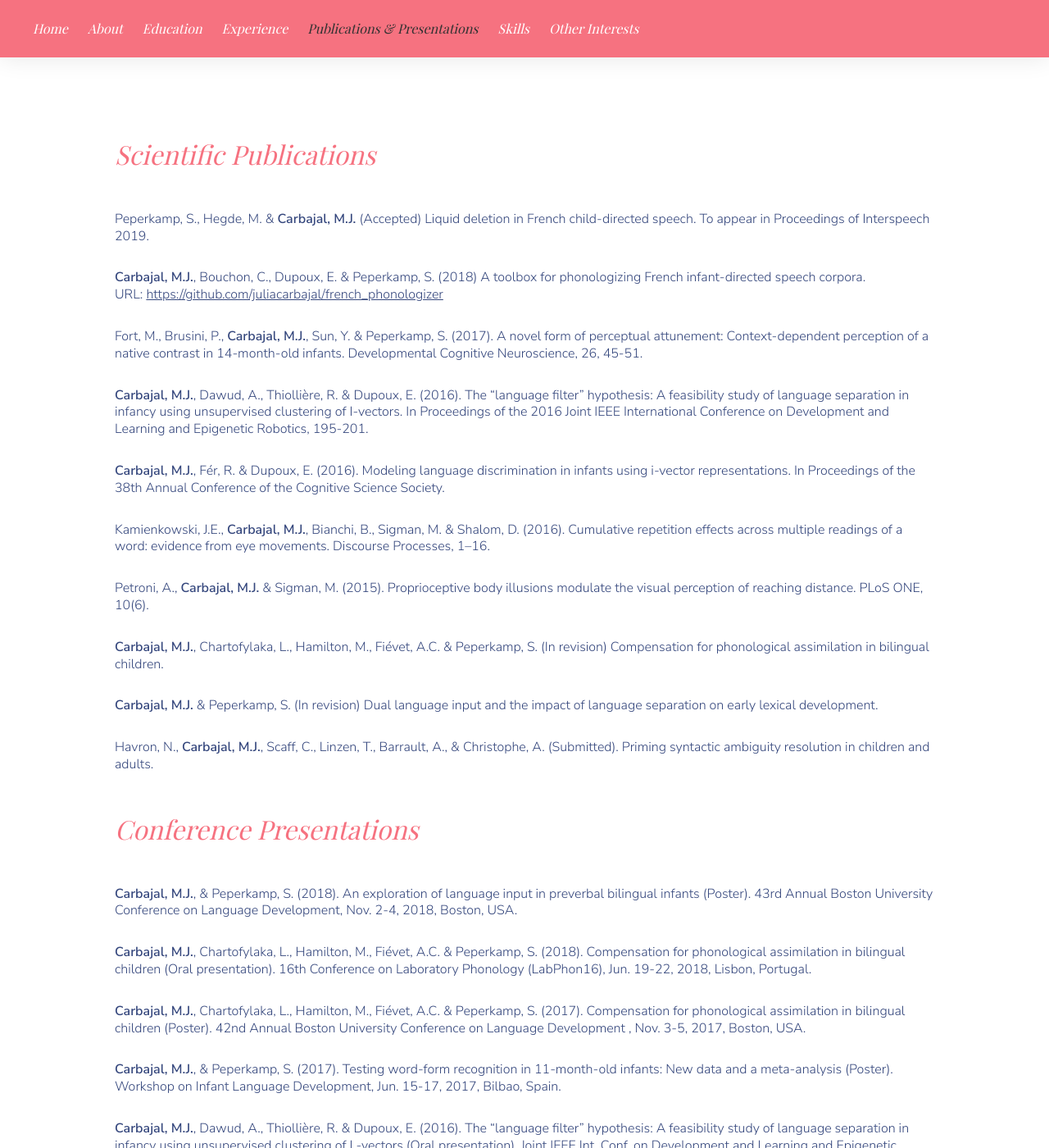
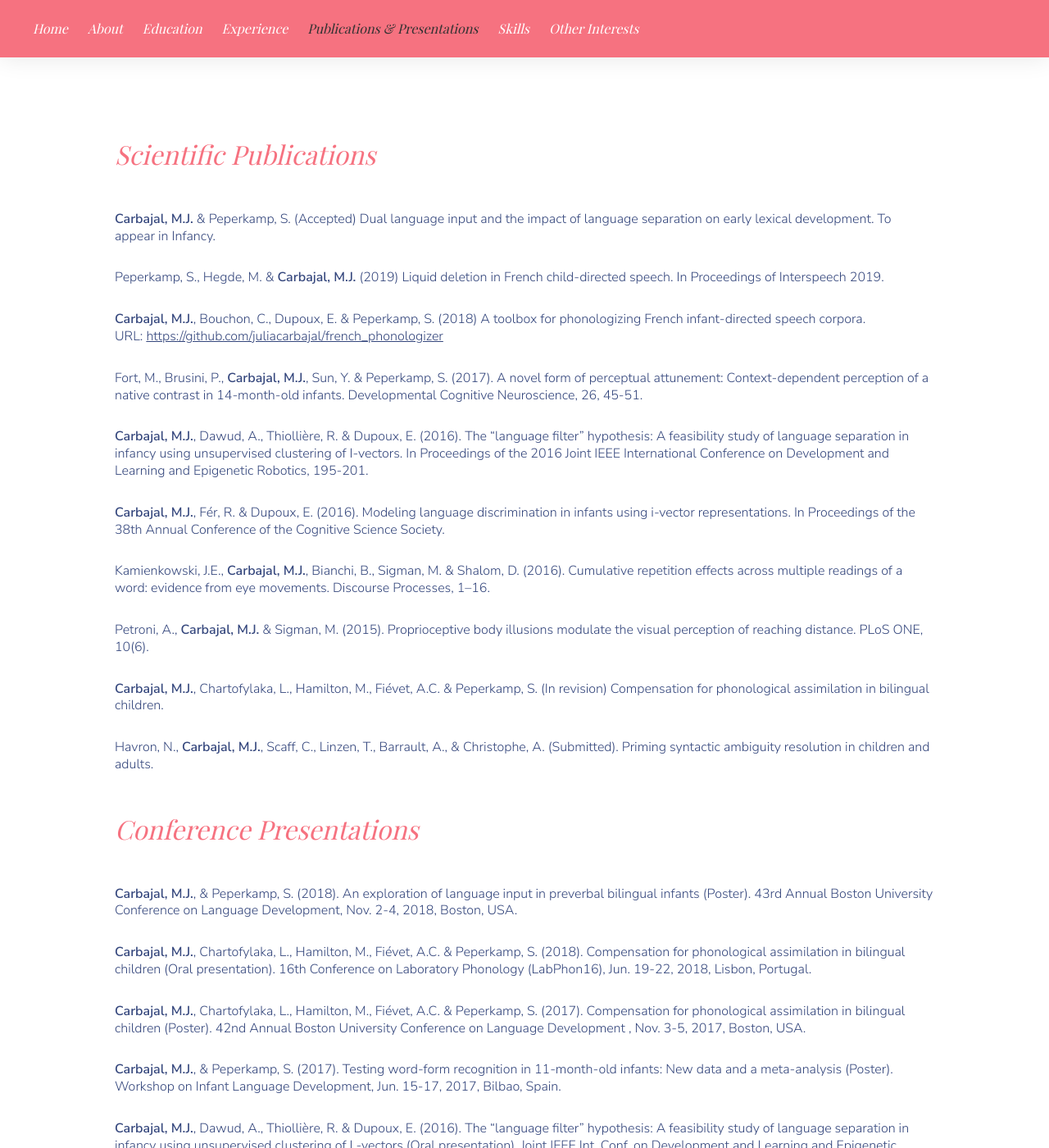
Before and after one commit to basaringaron/julie-website, a Jekyll site: the page built from publications.html, in a window 1280 px wide and 1400 px high. Shown: the whole window at 82% size. Built offline with Jekyll 4.4.1, drawn with Linux system fonts in a browser that asks for light colours; some web fonts are replaced; some of the changed lines change nothing that is shown.

Commit message:
Updated publications.

```diff
--- a/publications.html
+++ b/publications.html
@@ -5,7 +5,8 @@ title: Publications & Presentations
 	<div class='content' style='--date-width:200px;'>
 		<h1>Scientific Publications</h1>
 
-		<p>Peperkamp, S., Hegde, M. &amp; <strong>Carbajal, M.J.</strong> (Accepted) Liquid deletion in French child-directed speech. To appear in Proceedings of Interspeech 2019.</p>
+		<p><strong>Carbajal, M.J.</strong> &amp; Peperkamp, S. (Accepted) Dual language input and the impact of language separation on early lexical development. To appear in Infancy.</p>
+		<p>Peperkamp, S., Hegde, M. &amp; <strong>Carbajal, M.J.</strong> (2019) Liquid deletion in French child-directed speech. In Proceedings of Interspeech 2019.</p>
 		<p><strong>Carbajal, M.J.</strong>, Bouchon, C., Dupoux, E. &amp; Peperkamp, S. (2018) A toolbox for phonologizing French infant-directed speech corpora.</br>
 			URL: <a href='https://github.com/juliacarbajal/french_phonologizer'>https://github.com/juliacarbajal/french_phonologizer</a></p>
 		<p>Fort, M., Brusini, P., <strong>Carbajal, M.J.</strong>, Sun, Y. &amp; Peperkamp, S. (2017). A novel form of perceptual attunement: Context-dependent perception of a native contrast in 14-month-old infants. Developmental Cognitive Neuroscience, 26, 45-51.</p>
@@ -14,7 +15,6 @@ title: Publications & Presentations
 		<p>Kamienkowski, J.E., <strong>Carbajal, M.J.</strong>, Bianchi, B., Sigman, M. &amp; Shalom, D. (2016). Cumulative repetition effects across multiple readings of a word: evidence from eye movements. Discourse Processes, 1–16.</p>
 		<p>Petroni, A., <strong>Carbajal, M.J.</strong> &amp; Sigman, M. (2015). Proprioceptive body illusions modulate the visual perception of reaching distance. PLoS ONE, 10(6).</p>
 		<p><strong>Carbajal, M.J.</strong>, Chartofylaka, L., Hamilton, M., Fiévet, A.C. &amp; Peperkamp, S. (In revision) Compensation for phonological assimilation in bilingual children.</p>
-		<p><strong>Carbajal, M.J.</strong> &amp; Peperkamp, S. (In revision) Dual language input and the impact of language separation on early lexical development.</p>
 		<p>Havron, N., <strong>Carbajal, M.J.</strong>, Scaff, C., Linzen, T., Barrault, A., &amp; Christophe, A. (Submitted). Priming syntactic ambiguity resolution in children and adults.</p>
 
 		<h1>Conference Presentations</h1>
```
